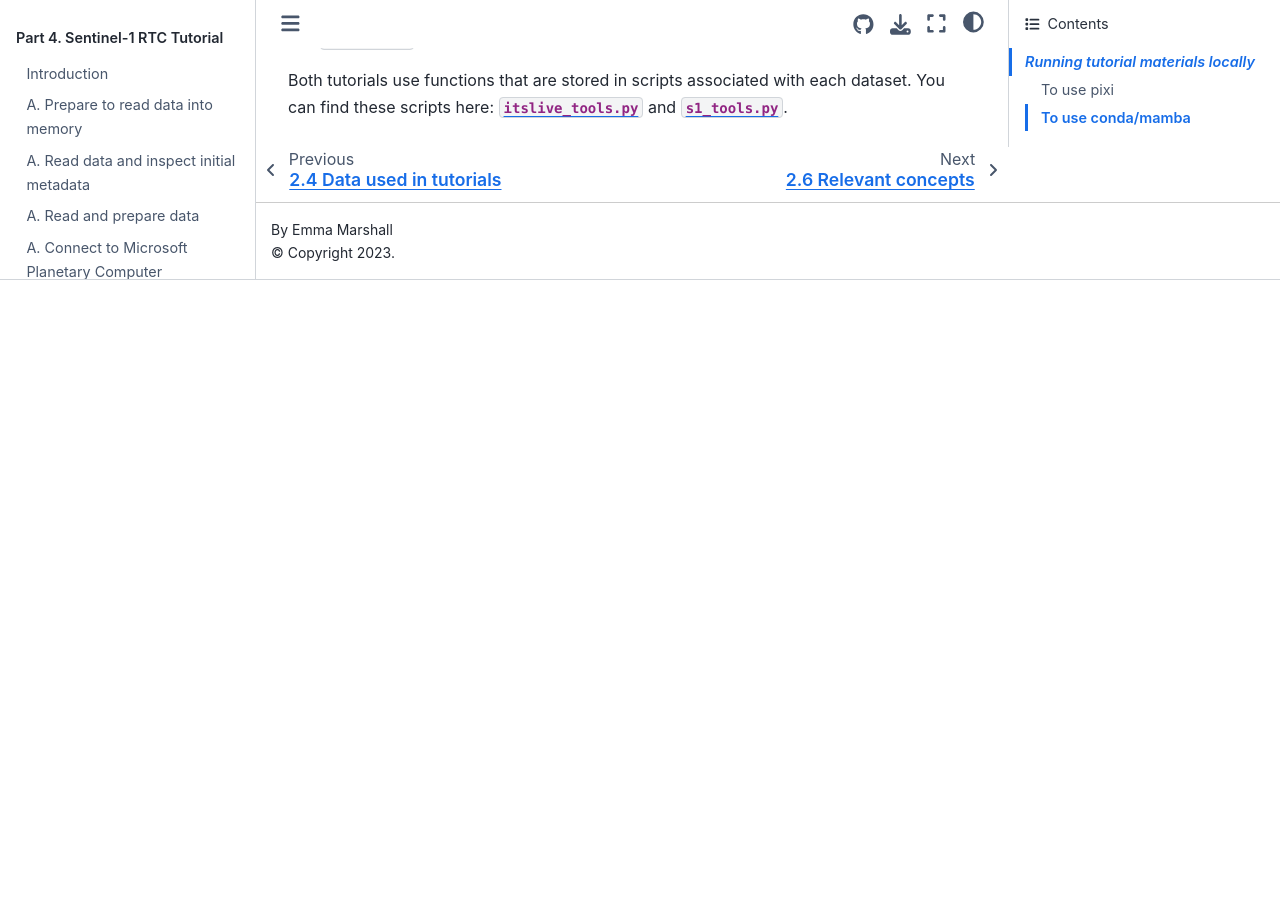
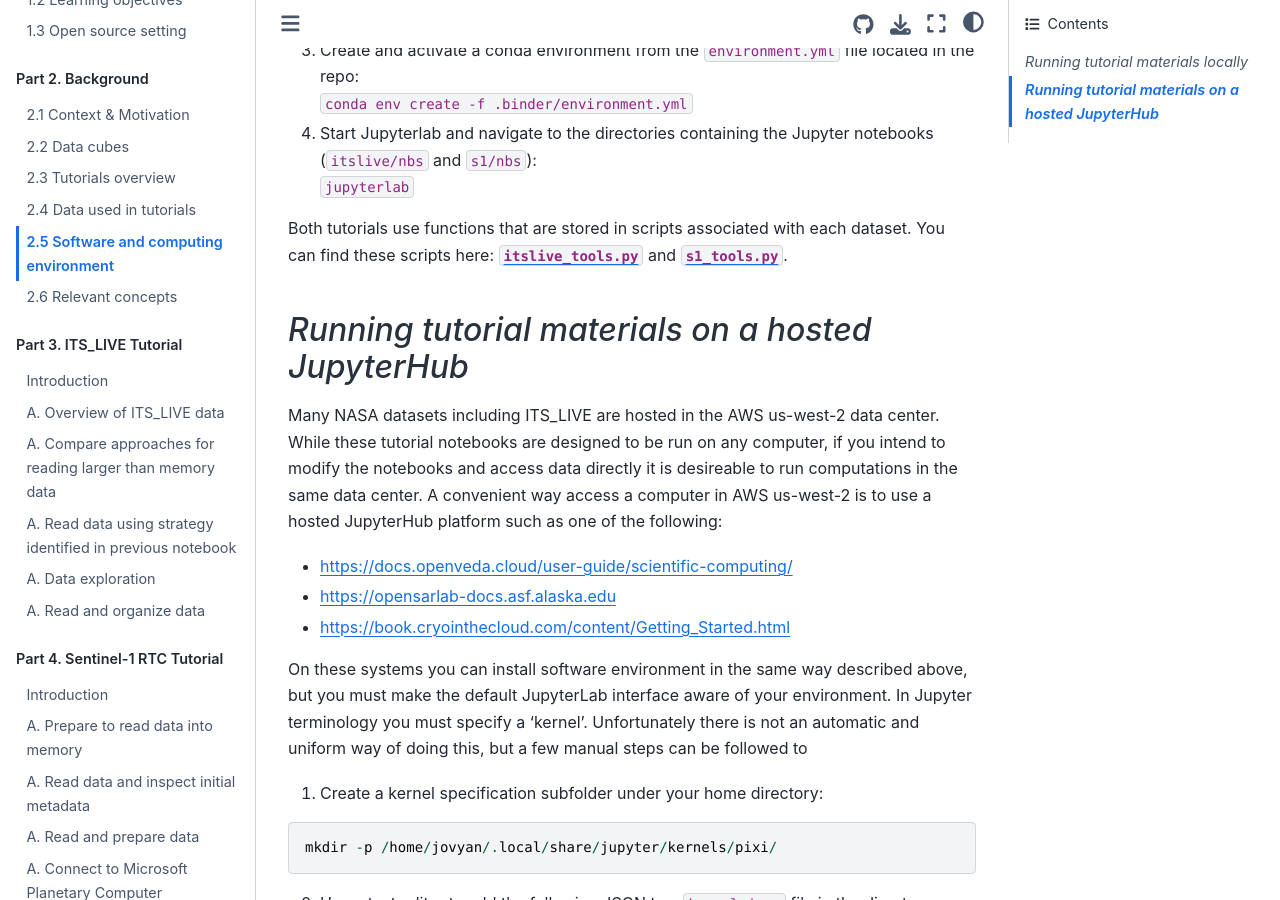
Before and after one commit to e-marshall/tutorials, a Jupyter Book: the page built from book/background/software.md, in a window 1280 px wide and 900 px high, scrolled down 1088 px. Built offline with Jupyter Book 1.0.4 settings and Sphinx 7.4.7 and the Sphinx Book theme 1.1.4, drawn with Linux system fonts in a browser that asks for light colours; pages that are not in the unit, such as notebooks, are missing from menus; before the commit the page ends 1368 px from its top, so only the background shows below that; some of the changed text lies outside the part shown.

Commit message:
jupyterhub instructions

````diff
--- a/book/background/software.md
+++ b/book/background/software.md
@@ -1,6 +1,6 @@
 # 2.5 Software and computing environment
 
-On this page you'll find information about the computing environment and datasets that will be used in both of the tutorials in this book.
+On this page you'll find information about the computing environment that will be used in both of the tutorials in this book. We provide instructions for Running locally (on laptop), or on a hosted JupyterHub in AWS us-west-2.
 
 ## *Running tutorial materials locally*
 
@@ -17,6 +17,8 @@
 ```pixi run itslive```
 ```pixi run sentinel1```
 
+Note that the first `pixi run` will download specific versions of all required Python libraries to a hidden directory `./.pixi`. Subsequent runs activate that environment and execute code within it. You can also run `pixi shell` to "activate" the environment (set paths to executables and auxiliary files) and `exit` to deactivate it.
+
 ### To use conda/mamba
 
 1. Clone this book's GitHub repository:
@@ -32,3 +34,48 @@
 ```jupyterlab```
 
 Both tutorials use functions that are stored in scripts associated with each dataset. You can find these scripts here: [`itslive_tools.py`](../itslive/nbs/itslive_tools.py) and [`s1_tools.py`](../s1/nbs/s1_tools.py).
+
+
+## *Running tutorial materials on a hosted JupyterHub*
+
+Many NASA datasets including ITS_LIVE are hosted in the AWS us-west-2 data center. While these tutorial notebooks are designed to be run on any computer, if you intend to modify the notebooks and access data directly it is desireable to run computations in the same data center. A convenient way access a computer in AWS us-west-2 is to use a hosted JupyterHub platform such as one of the following:
+
+- https://docs.openveda.cloud/user-guide/scientific-computing/
+- https://opensarlab-docs.asf.alaska.edu
+- https://book.cryointhecloud.com/content/Getting_Started.html
+
+On these systems you can install software environment in the same way described above, but you must make the default JupyterLab interface aware of your environment. In Jupyter terminology you must specify a 'kernel'. Unfortunately there is not an automatic and uniform way of doing this, but a few manual steps can be followed to
+
+1. Create a kernel specification subfolder under your home directory:
+```
+mkdir -p /home/jovyan/.local/share/jupyter/kernels/pixi/
+```
+
+2. Use a text editor to add the following JSON to a `kernel.json` file in the directory we created above (`/home/jovyan/.local/share/jupyter/kernels/pixi/kernel.json`):
+```
+{
+ "argv": [
+  "/home/jovyan/.pixi/bin/pixi",
+  "run",
+  "python",
+  "-m",
+  "ipykernel_launcher",
+  "-f",
+  "{connection_file}"
+ ],
+ "display_name": "Pixi (default)",
+ "language": "python",
+ "metadata": {
+  "debugger": true
+ }
+}
+```
+
+Once created you should see this kernel listed in the output of `jupyter kernelspec list`:
+```
+Available kernels:
+  python3    /srv/conda/envs/notebook/share/jupyter/kernels/python3
+  pixi       /home/jovyan/.local/share/jupyter/kernels/pixi
+```
+
+Finally, you make need to reload your web browser in order to see 'Pixi (default)' as an optional kernel to select when you open one of the Jupyter Notebooks in this repository. With 'Pixi (default)' as the selected kernel code in the notebook will use the environment defined in your `.pixi` folder!
--- a/pixi.toml
+++ b/pixi.toml
@@ -39,6 +39,7 @@
 zarr = "<3"
 nb-clean = ">=4.0.1,<5"
 papermill = ">=2.5.0,<3"
+ipykernel = ">=6.29.5,<7"
 
 [feature.book.dependencies]
 jupyter-book = ">=1,<2"
````
Also changed, not shown: 1 other file.
